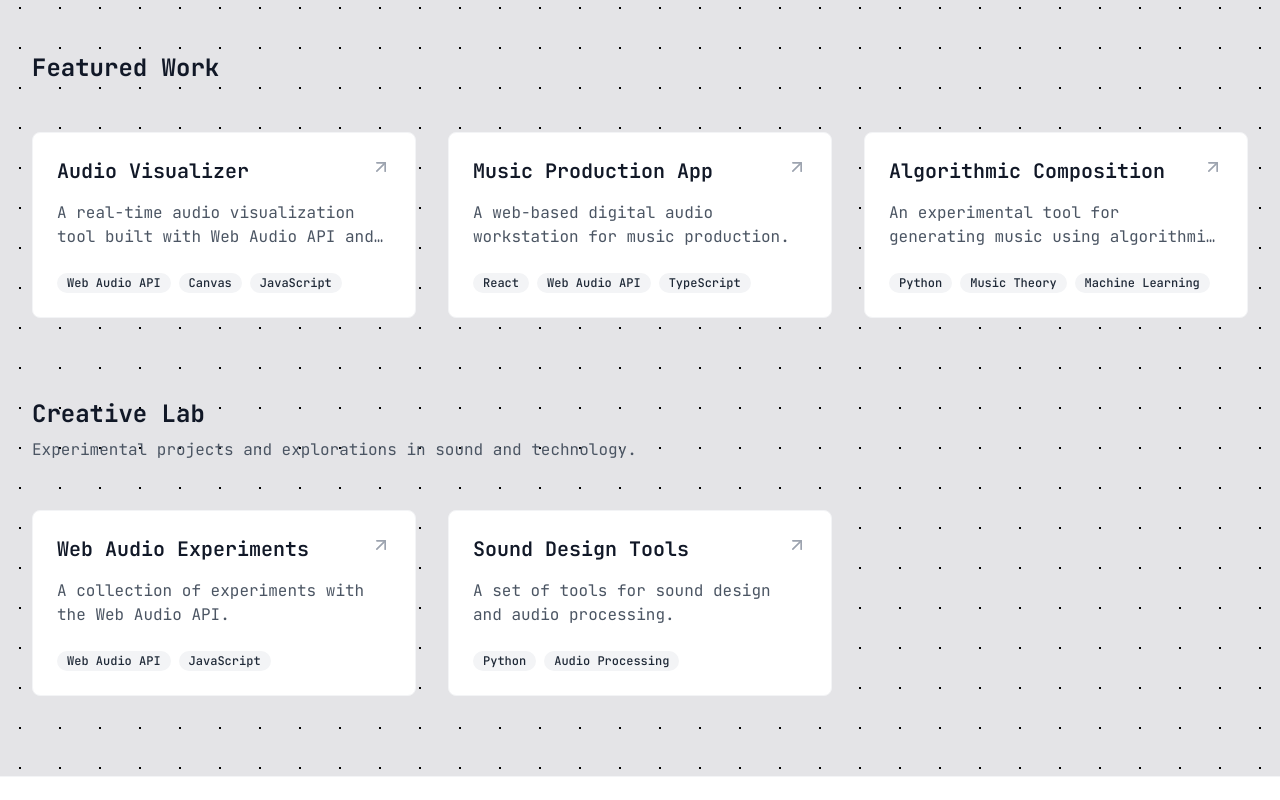
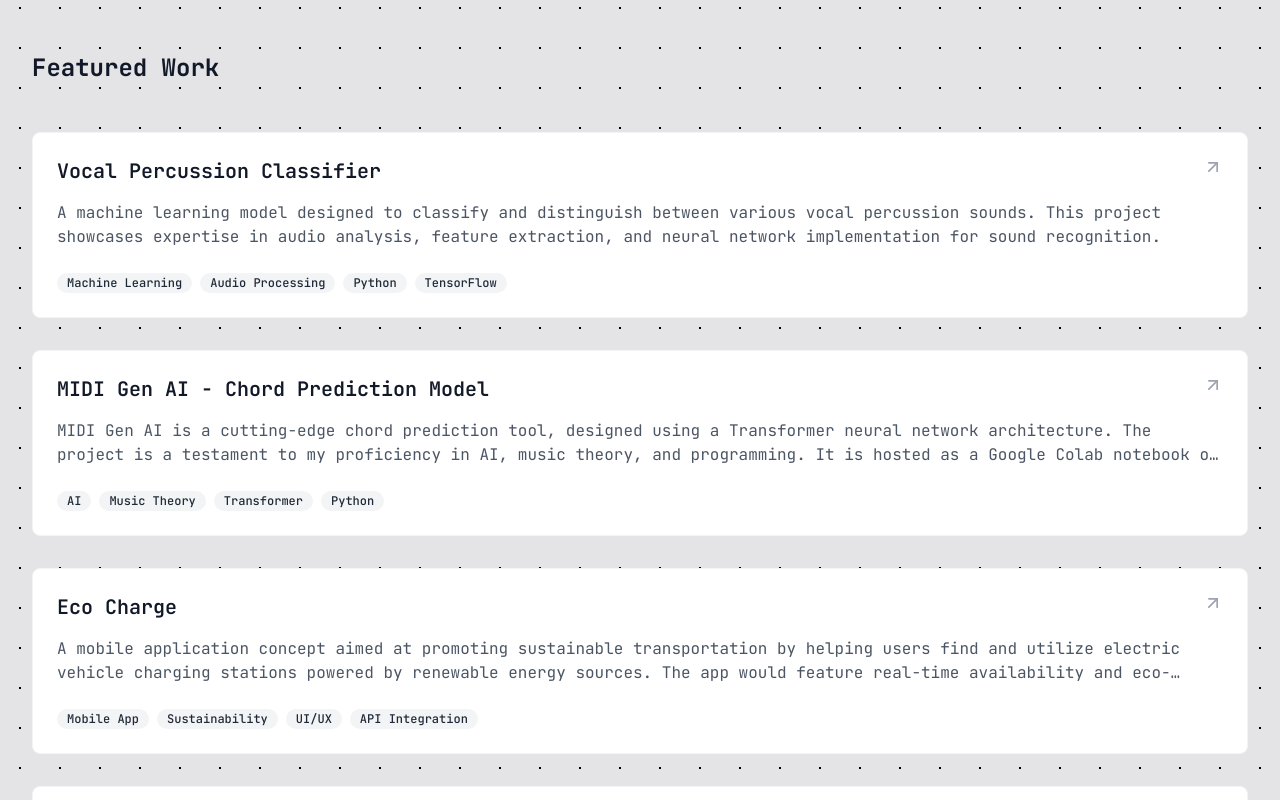
Before and after one commit to rp-bot/pratham_vadhulas_com, a Next.js app: page /projects in a window 1280 px wide. Shown: the part 380-1180 px from the top of the page. Built offline with nearby package versions, Linux system fonts and the light colour scheme.

Commit message:
i think we locked in the projects pge

```diff
--- a/src/app/projects/page.tsx
+++ b/src/app/projects/page.tsx
@@ -2,44 +2,7 @@
 
 import { AnimatedWrapper } from "../components/animated-wrapper.component";
 import { ProjectCard } from "../components/project-card.component";
-
-const allProjects = [
-  {
-    title: "Audio Visualizer",
-    description: "A real-time audio visualization tool built with Web Audio API and Canvas.",
-    tags: ["Web Audio API", "Canvas", "JavaScript"],
-    slug: "MIDI-gen-ai",
-  },
-  {
-    title: "Music Production App",
-    description: "A web-based digital audio workstation for music production.",
-    tags: ["React", "Web Audio API", "TypeScript"],
-    slug: "music-production-app",
-  },
-  {
-    title: "Algorithmic Composition",
-    description: "An experimental tool for generating music using algorithmic patterns.",
-    tags: ["Python", "Music Theory", "Machine Learning"],
-    slug: "algorithmic-composition",
-  },
-  // Add more projects as needed
-];
-
-const creativeLabProjects = [
-  {
-    title: "Web Audio Experiments",
-    description: "A collection of experiments with the Web Audio API.",
-    tags: ["Web Audio API", "JavaScript"],
-    slug: "web-audio-experiments",
-  },
-  {
-    title: "Sound Design Tools",
-    description: "A set of tools for sound design and audio processing.",
-    tags: ["Python", "Audio Processing"],
-    slug: "sound-design-tools",
-  },
-  // Add more creative lab projects as needed
-];
+import { featuredProjects } from "@/constants/featured_projects";
 
 export default function Projects() {
   return (
@@ -54,14 +17,14 @@ export default function Projects() {
           </p>
         </AnimatedWrapper>
 
-        {/* Main Projects */}
+        {/* Main Projects - Vertical List */}
         <section className="mb-20">
           <AnimatedWrapper className="mb-12">
             <h2 className="text-2xl font-bold text-gray-900">Featured Work</h2>
           </AnimatedWrapper>
 
-          <div className="grid grid-cols-1 md:grid-cols-2 lg:grid-cols-3 gap-8">
-            {allProjects.map((project, index) => (
+          <div className="space-y-8">
+            {featuredProjects.map((project, index) => (
               <AnimatedWrapper key={project.slug} delay={index * 0.1}>
                 <ProjectCard {...project} />
               </AnimatedWrapper>
@@ -69,19 +32,18 @@ export default function Projects() {
           </div>
         </section>
 
-        {/* Creative Lab */}
+        {/* Categorized Projects */}
         <section>
           <AnimatedWrapper className="mb-12">
-            <h2 className="text-2xl font-bold text-gray-900">Creative Lab</h2>
-            <p className="text-gray-600 mt-2">Experimental projects and explorations in sound and technology.</p>
+            <h2 className="text-2xl font-bold text-gray-900">Project Categories</h2>
+            <p className="text-gray-600 mt-2">Projects organized by category and status</p>
           </AnimatedWrapper>
 
           <div className="grid grid-cols-1 md:grid-cols-2 lg:grid-cols-3 gap-8">
-            {creativeLabProjects.map((project, index) => (
-              <AnimatedWrapper key={project.slug} delay={index * 0.1}>
-                <ProjectCard {...project} />
-              </AnimatedWrapper>
-            ))}
+            {/* Empty state for now */}
+            <div className="bg-gray-50 rounded-lg p-6 border-2 border-dashed border-gray-200">
+              <p className="text-gray-500 text-center">Categories coming soon...</p>
+            </div>
           </div>
         </section>
       </div>
```
